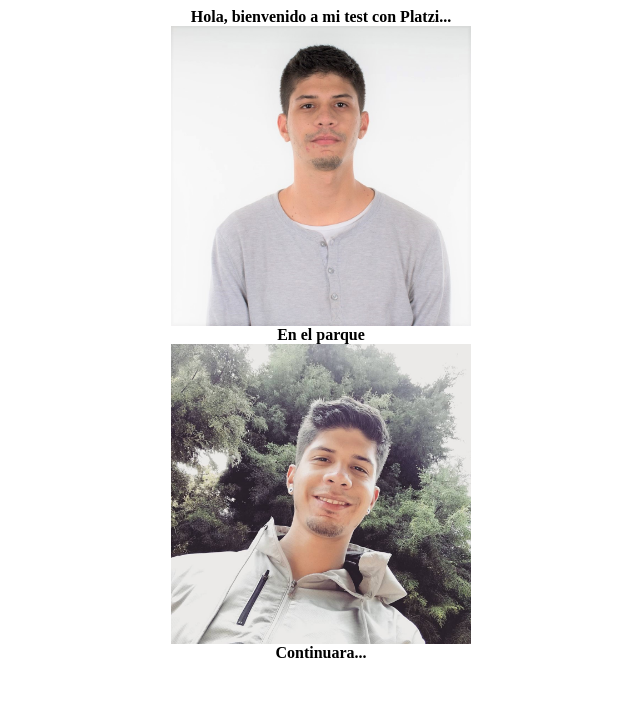
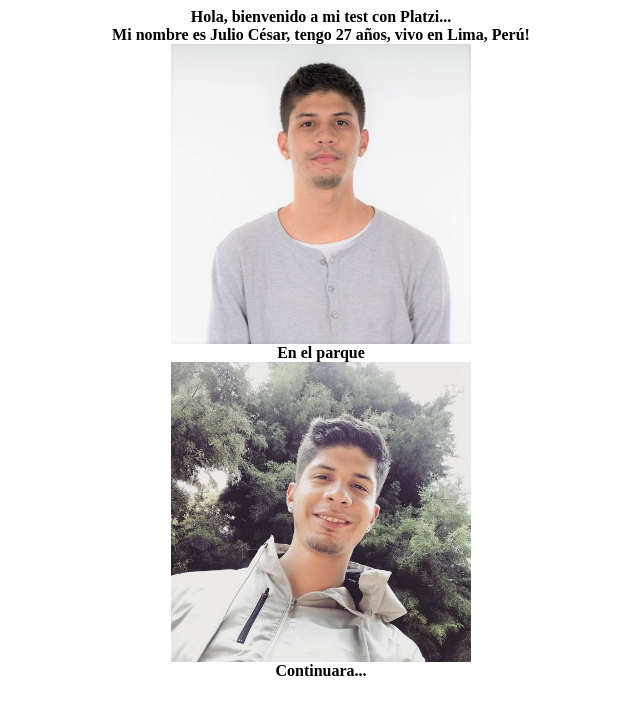
Before and after one commit to vonsid/invie-github, a plain HTML site: page index.html in a window 1280 px wide. Shown: the whole page, without its empty margins (319-959 px from the left). Drawn offline with Linux system fonts and the light colour scheme.

Commit message:
Añadiendo mis datos personales y location file...

```diff
--- a/index.html
+++ b/index.html
@@ -5,6 +5,7 @@
     <body>
       <center>
           <b>Hola, bienvenido a mi test con Platzi...</b><br>
+          <b>Mi nombre es Julio César, tengo 27 años, vivo en Lima, Perú!</b><br>
             <img src="julio.jpg" width ="300" height="300" alt="Yo"><br>
           <b>En el parque</b><br>
             <img src="parque.jpg" width="300" height="300" alt="Parque"><br>
```
Also changed, not shown: location.txt (added).
